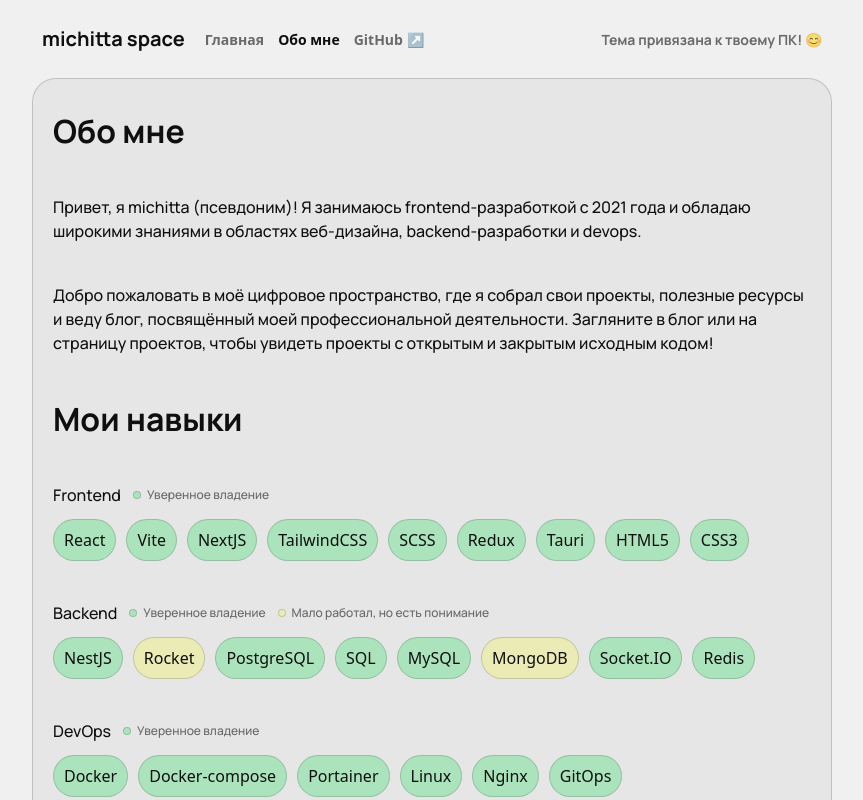
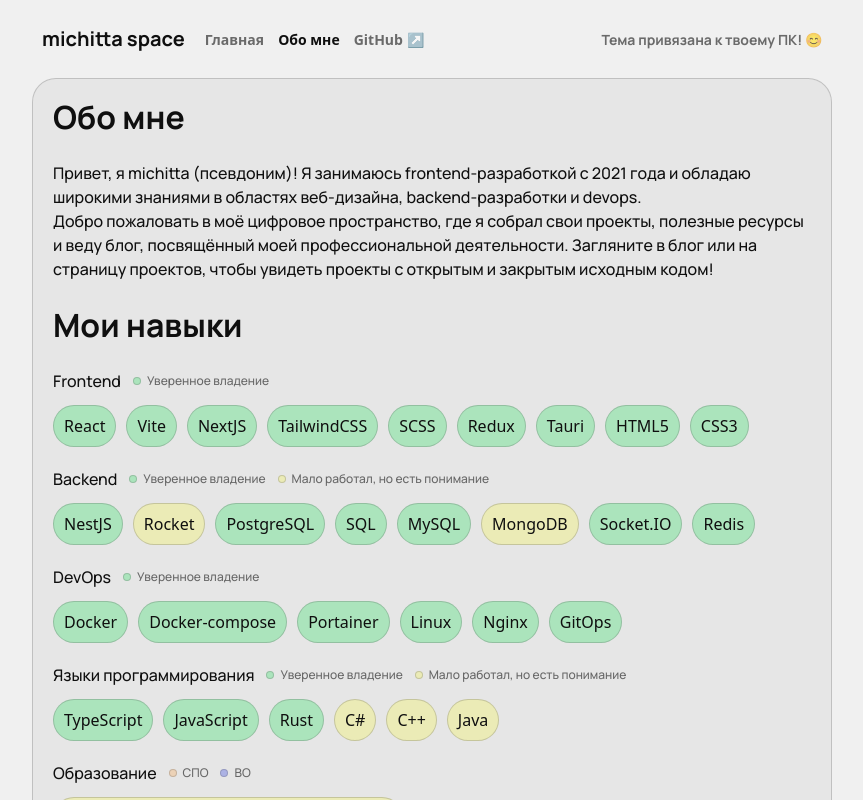
Before and after one commit to michitta/site, a Next.js app: page /about in a window 1280 px wide. Shown: the top 800 px of the page, without its empty margins (208-1071 px from the left). Built offline with nearby package versions, Linux system fonts and the light colour scheme.

Commit message:
fix paddings

```diff
--- a/app/about/about.mdx
+++ b/app/about/about.mdx
@@ -6,9 +6,12 @@
 
 # Обо мне
 
-Привет, я michitta (псевдоним)! Я занимаюсь frontend-разработкой с 2021 года и обладаю широкими знаниями в областях веб-дизайна, backend-разработки и devops.
-
-Добро пожаловать в моё цифровое пространство, где я собрал свои проекты, полезные ресурсы и веду блог, посвящённый моей профессиональной деятельности. Загляните в блог или на страницу проектов, чтобы увидеть проекты с открытым и закрытым исходным кодом!
+Привет, я michitta (псевдоним)! Я занимаюсь frontend-разработкой с 2021 года и обладаю
+широкими знаниями в областях веб-дизайна, backend-разработки и devops.<br />
+Добро пожаловать в моё цифровое пространство, где я собрал свои проекты, полезные
+ресурсы и веду блог, посвящённый моей профессиональной деятельности. Загляните в
+блог или на страницу проектов, чтобы увидеть проекты с открытым и закрытым исходным
+кодом!
 
 # Мои навыки
 
@@ -19,7 +22,6 @@
   </div>
   <TagsComponent obj={frontend} />
 </div>
-
 <div>
   <div className={styles.tag}>
     <p>Backend</p>
--- a/app/about/page.module.scss
+++ b/app/about/page.module.scss
@@ -1,5 +1,5 @@
 .page {
-  @apply flex flex-col h-full gap-[40px] px-[20px] py-[28px] rounded-[24px] dark:bg-background-1-t bg-background-1-t-w border dark:border-label-5 border-label-5-w;
+  @apply flex flex-col h-full gap-[20px] px-[20px] py-[14px] rounded-[24px] dark:bg-background-1-t bg-background-1-t-w border dark:border-label-5 border-label-5-w;
 
   > div {
     @apply flex flex-col gap-[12px];
--- a/app/globals.scss
+++ b/app/globals.scss
@@ -8,7 +8,7 @@
 }
 
 :root {
-  @apply flex justify-center dark:bg-black bg-white lg:px-[240px] py-[10px] select-none h-full px-[20px];
+  @apply flex justify-center dark:bg-black bg-white xl:px-[240px] py-[10px] select-none h-full px-[20px];
 }
 
 .container {
--- a/app/page.module.scss
+++ b/app/page.module.scss
@@ -1,3 +1,3 @@
 .page {
-  @apply flex flex-col h-full gap-[40px] px-[20px] py-[28px] rounded-[24px] dark:bg-background-1-t bg-background-1-t-w border dark:border-label-5 border-label-5-w;
+  @apply flex flex-col h-full gap-[20px] px-[20px] py-[14px] rounded-[24px] dark:bg-background-1-t bg-background-1-t-w border dark:border-label-5 border-label-5-w;
 }
```
Also changed, not shown: 1 other file (tests, documents, lock files or other folders).
